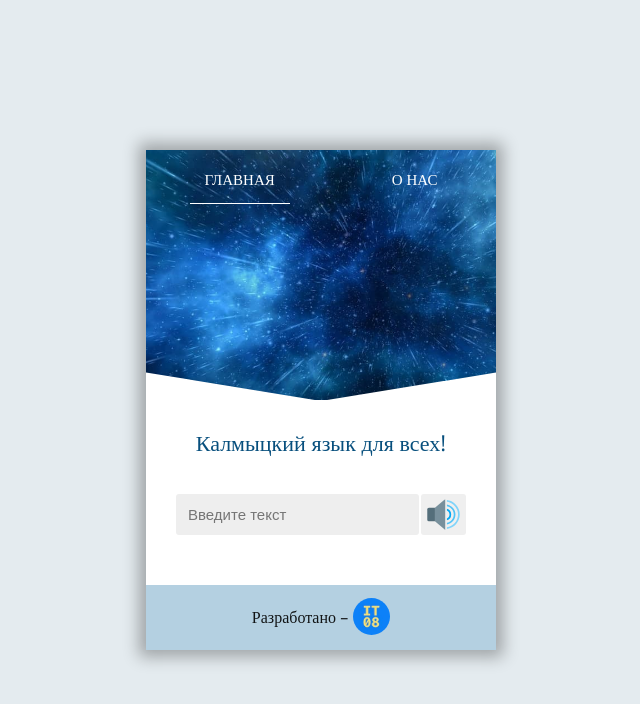
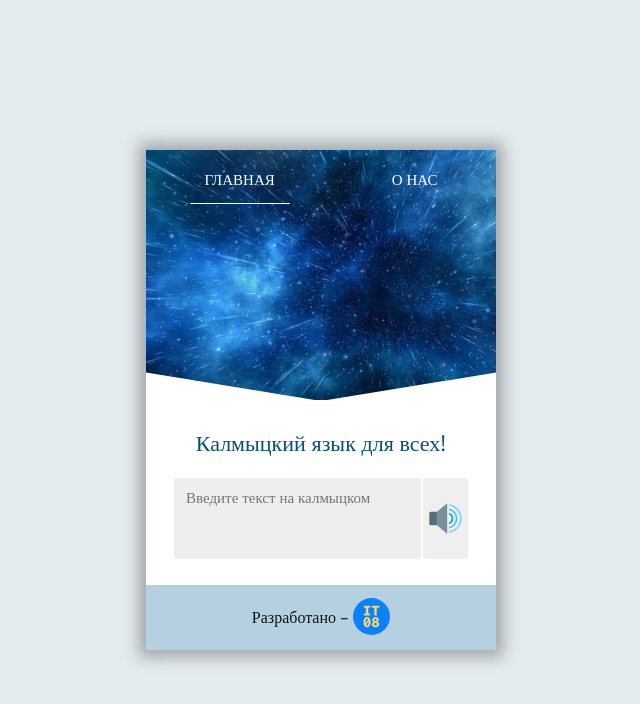
Before and after one commit to Gantelia/kalmyk-synthesis, a React (Create React App) app: page / in a window 1280 px wide. Shown: the top 704 px of the page, without its empty margins (319-959 px from the left). Built offline with nearby package versions, Linux system fonts and the light colour scheme.

Commit message:
Подготовит логику запроса, отредактирует название проекта

```diff
--- a/markup/about.html
+++ b/markup/about.html
@@ -4,7 +4,7 @@
 
 <head>
   <meta charset="utf-8">
-  <title>Kalmyk speech synthesis</title>
+  <title>Kalmyk synthesis</title>
 </head>
 
 <body>
@@ -30,7 +30,7 @@
       <dl class="main-inner-list">
         <div class="main-inner-item">
           <dt class="main-inner-role">Руководитель проекта</dt>
-          <dd class="main-inner-name">Руслан</dd>
+          <dd class="main-inner-name">Гавинов Руслан</dd>
         </div>
         <div class="main-inner-item">
           <dt class="main-inner-role">Бэкенд</dt>
--- a/markup/index.html
+++ b/markup/index.html
@@ -4,7 +4,7 @@
 
 <head>
   <meta charset="utf-8">
-  <title>Kalmyk speech synthesis</title>
+  <title>Kalmyk synthesis</title>
 </head>
 
 <body>
--- a/public/index.html
+++ b/public/index.html
@@ -22,7 +22,7 @@
       work correctly both with client-side routing and a non-root public URL.
       Learn how to configure a non-root public URL by running `npm run build`.
     -->
-  <title>Kalmyk speech synthesis</title>
+  <title>Kalmyk synthesis</title>
 </head>
 
 <body>
--- a/src/components/about.tsx
+++ b/src/components/about.tsx
@@ -5,7 +5,7 @@ function About() {
       <dl className="main-inner-list">
         <div className="main-inner-item">
           <dt className="main-inner-role">Руководитель проекта</dt>
-          <dd className="main-inner-name">Руслан</dd>
+          <dd className="main-inner-name">Гавинов Руслан</dd>
         </div>
         <div className="main-inner-item">
           <dt className="main-inner-role">Бэкенд</dt>
--- a/src/components/main-index.tsx
+++ b/src/components/main-index.tsx
@@ -1,6 +1,6 @@
 import { ChangeEvent, FormEvent, useEffect, useRef, useState } from "react";
-import { validateInput } from "../utils";
-// import { BACKEND_URL } from "../const";
+import { BACKEND_URL } from "../const";
+import { checkStatus, validateInput } from "../utils";
 
 const test = require("../audio/test.wav");
 
@@ -10,23 +10,54 @@ function MainIndex() {
   const [isLoading, setIsLoading] = useState(false);
   const [isPlaying, setIsPlaying] = useState(false);
   const [isError, setIsError] = useState(false);
-  const [data, setData] = useState(test);
+  const [voiceURL, setVoiceURL] = useState(test);
 
   const prevTextRef = useRef("");
   const audioRef = useRef<HTMLAudioElement | null>(null);
 
-  // useEffect(() => {
-  //запрос на сервер
-  // });
+  useEffect(() => {
+    const fetchData = async () => {
+      try {
+        const response = await fetch(
+          `${BACKEND_URL}/text2voice/?text=${text}`,
+          {
+            method: "GET",
+            mode: "no-cors",
+          }
+        );
+        console.log(response);
+        // const voiceName = response.data.filename;
+        // setVoiceURL(`${BACKEND_URL}/download/${voiceName}`);
+        // checkStatus(response);
+      } catch (error: unknown) {
+        setIsError(true);
+        throw new Error(`${error}`);
+      } finally {
+        setIsSubmitting(false);
+        setIsLoading(false);
+      }
+    };
+
+    if (!isSubmitting) {
+      return;
+    }
+
+    if (isSubmitting) {
+      fetchData();
+      setIsLoading(true);
+    }
+  }, [isSubmitting, text]);
 
   useEffect(() => {
     const audioFile = audioRef.current;
     if (audioFile === null) {
       setIsLoading(true);
     }
+
     if (audioFile !== null) {
       audioFile.onloadeddata = () => setIsLoading(false);
     }
+
     return () => {
       if (audioFile !== null) {
         audioFile.onloadeddata = null;
@@ -39,6 +70,7 @@ function MainIndex() {
     if (audioFile === null) {
       return;
     }
+
     if (audioFile && isPlaying) {
       audioFile.play();
     }
@@ -46,13 +78,17 @@ function MainIndex() {
 
   const handleSubmit = (evt: FormEvent) => {
     evt.preventDefault();
+    console.log("onSubmit", isSubmitting);
+
     if (!validateInput(text)) {
       return;
     }
+
     if (prevTextRef.current === text) {
       setIsPlaying(true);
       return;
     }
+
     if (prevTextRef.current !== text) {
       prevTextRef.current = text;
       setIsSubmitting(true);
@@ -67,21 +103,21 @@ function MainIndex() {
       <p className="slogan">Калмыцкий язык для всех!</p>
       <form className="form" action="#" method="post" onSubmit={handleSubmit}>
         <label className="visually-hidden" htmlFor="field"></label>
-        <input
+        <textarea
           className="form-field"
-          type="text"
           name="audition-text"
+          rows={3}
           id="field"
-          placeholder="Введите текст"
-          onInput={(evt: ChangeEvent<HTMLInputElement>) =>
+          placeholder="Введите текст на калмыцком"
+          onInput={(evt: ChangeEvent<HTMLTextAreaElement>) =>
             setText(evt.target.value)
           }
-          // disabled={isSubmitting}
+          disabled={isSubmitting}
         />
         <button
           className="form-submit"
           type="submit"
-          disabled={isPlaying /*|| isSubmitting*/}
+          disabled={isPlaying || isSubmitting}
         >
           <span className="visually-hidden">Прослушать</span>
         </button>
@@ -98,7 +134,7 @@ function MainIndex() {
         ref={audioRef}
         onEnded={() => setIsPlaying(false)}
       >
-        <source type="audio/wav" src={data} />
+        <source type="audio/wav" src={voiceURL} />
       </audio>
     </main>
   );
--- a/src/const.ts
+++ b/src/const.ts
@@ -1,4 +1,4 @@
-export const BACKEND_URL = '/url';
+export const BACKEND_URL = 'http://localhost:8000';
 
 export enum AppRoute {
   Main = '/',
--- a/src/index.css
+++ b/src/index.css
@@ -109,7 +109,7 @@ body {
 }
 
 .main-index {
-  padding: 30px;
+  padding: 30px 28px;
   padding-bottom: 10px;
 }
 
@@ -119,7 +119,7 @@ body {
   text-align: center;
   color: #074f7d;
   margin: 0;
-  margin-bottom: 40px;
+  margin-bottom: 24px;
 }
 
 .form {
@@ -128,8 +128,9 @@ body {
 }
 
 .form-field {
+  font-family: inherit;
   font-size: 15px;
-  line-height: 15px;
+  line-height: 19px;
   display: inline-block;
   padding: 12px;
   border-radius: 3px;
@@ -138,6 +139,7 @@ body {
   min-width: 0;
   flex-grow: 1;
   margin-right: 2px;
+  resize: none;
 }
 
 .form-field:hover {
@@ -150,6 +152,12 @@ body {
 
 .form-field:disabled {
   opacity: 30%;
+}
+
+.form-field::placeholder {
+  font-family: inherit;
+  font-size: 15px;
+  line-height: 15px;
 }
 
 .form-submit {
@@ -216,7 +224,8 @@ body {
 }
 
 .main-inner {
-  padding: 20px 25px;
+  padding: 26px;
+  padding-top: 20px;
 }
 
 .main-inner-title {
--- a/src/utils.ts
+++ b/src/utils.ts
@@ -1,3 +1,9 @@
 export const validateInput = (text: string) => {
   return /^[-,.%+();:?!"'а-яА-ЯёЁәӘһҺҗҖөӨүҮңҢ0-9\s]+$/.test(text.trim());
 }
+
+export const checkStatus = (response: Response) => {
+  if (!response.ok) {
+    throw new Error(`${response.status} : ${response.statusText}`);
+  }
+}
```
